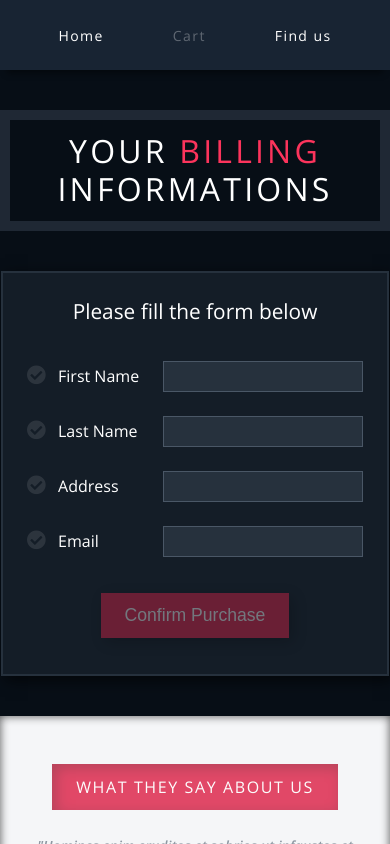
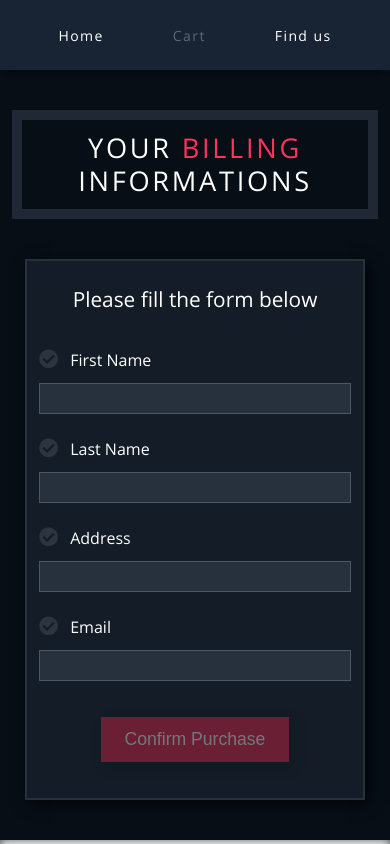
Before and after one commit to marcillyl/vCam, a Vue app in the folder frontend/: page /checkout in a window 390 px wide. Shown: the top 844 px of the page. Built offline with nearby package versions, Linux system fonts and the light colour scheme.

Commit message:
style(responsive): all responsive

```diff
--- a/frontend/src/components/ProductCard.vue
+++ b/frontend/src/components/ProductCard.vue
@@ -83,6 +83,7 @@ export default {
   }
   .card__img {
     width: 300px;
+    height: 200px;
   }
 }
 </style>
--- a/frontend/src/views/cart.vue
+++ b/frontend/src/views/cart.vue
@@ -7,7 +7,7 @@
     <section v-if="!empty" class="container">
       <div v-for="product in cart" :key="product" class="cart">
         <article class="cart-product">
-          <div></div>
+          <div class="cart-product__img"></div>
           <h3 class="cart-product__headline">Product</h3>
           <p>Lense</p>
           <p>Quantity</p>
@@ -102,6 +102,7 @@ export default {
 .header {
   padding: 110px 0px 40px 0px;
   display: flex;
+  justify-content: center;
 }
 .header__headline {
   text-align: center;
@@ -188,4 +189,22 @@ export default {
   letter-spacing: 0.1em;
   font-size: 14px;
 }
+@media screen and (max-width: 600px) {
+  .header__headline {
+    font-size: 1.7em;
+    margin: 0px 12px;
+  }
+  .cart {
+    width: 100%;
+  }
+  .cart-product {
+    grid-template-columns: repeat(3, 1fr);
+  }
+  .cart-product__headline {
+    font-size: 1em;
+  }
+  .cart-product__img {
+    display: none;
+  }
+}
 </style>
--- a/frontend/src/views/checkout.vue
+++ b/frontend/src/views/checkout.vue
@@ -183,6 +183,7 @@ export default {
 .header {
   padding: 110px 0px 40px 0px;
   display: flex;
+  justify-content: center;
 }
 .header__headline {
   text-align: center;
@@ -210,6 +211,7 @@ export default {
   flex-direction: column;
   background: #3a475644;
   padding: 24px;
+  margin: 0px 12px;
   border: solid 1.5pt #3a475677;
   box-shadow: 4px 4px 14px #000000aa;
 }
@@ -264,4 +266,23 @@ export default {
 .valid {
   opacity: 1;
 }
+@media screen and (max-width: 500px) {
+  .header__headline {
+    font-size: 1.7em;
+    margin: 0px 12px;
+  }
+  .form {
+    width: 100%;
+    max-width: 340px;
+    padding: 24px 12px;
+  }
+  .form-bloc {
+    flex-direction: column;
+    align-items: flex-start;
+  }
+  .form-bloc__input {
+    width: 100%;
+    margin: 12px 0px 0px 0px;
+  }
+}
 </style>
--- a/frontend/src/views/home.vue
+++ b/frontend/src/views/home.vue
@@ -217,6 +217,9 @@ button:hover {
   .header {
     padding-bottom: 0px;
   }
+  .header-text {
+    margin: 0px 12px -100px 12px;
+  }
   .header__img {
     width: 100%;
     height: 500px;
--- a/frontend/src/views/order.vue
+++ b/frontend/src/views/order.vue
@@ -78,4 +78,14 @@ export default {
   color: white;
   margin-bottom: 24px;
 }
+@media screen and (max-width: 600px) {
+  .header__headline {
+    font-size: 1.7em;
+    margin: 0px 12px;
+  }
+  .infos {
+    margin: 0px 12px;
+    text-align: center;
+  }
+}
 </style>
```
